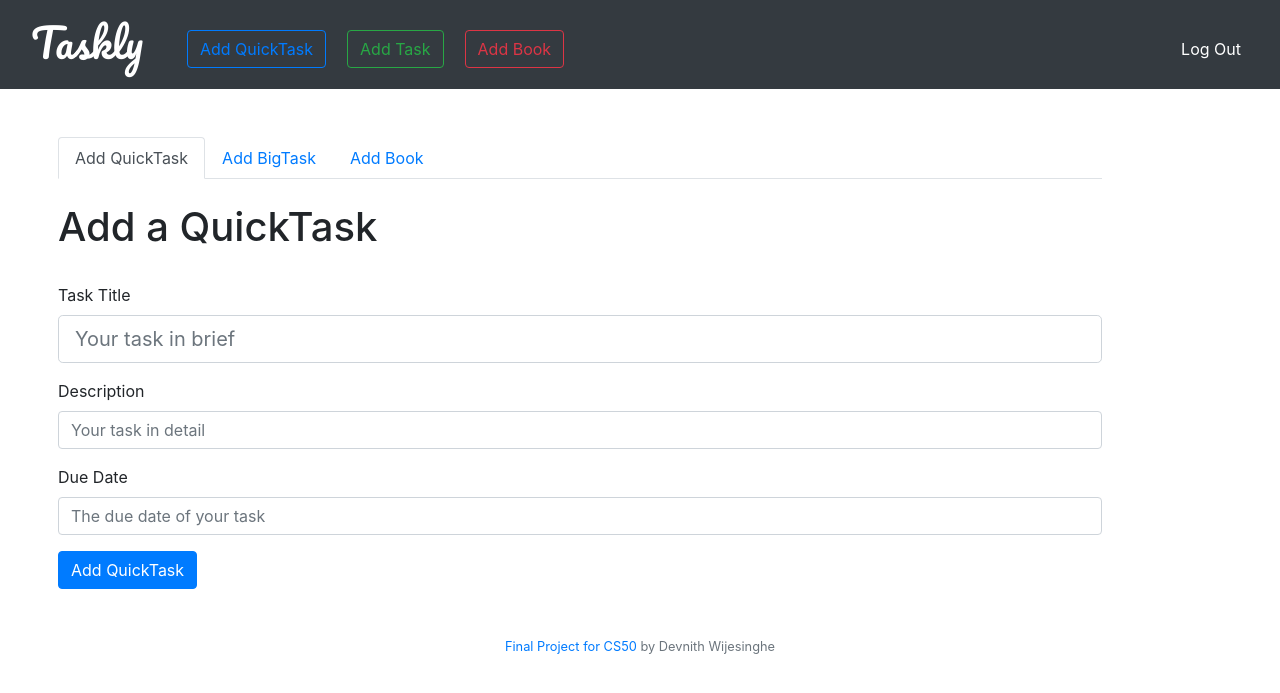
After one commit to devnithw/Cards, a Flask app: page /add in a window 1280 px wide. The commit adds this page. Shown: the top 693 px of the page. Run offline with Flask 2, Linux system fonts and the light colour scheme; a user stored in the database is signed in.

Commit message:
Created the add HTML template to add tasks and books

```diff
--- a/application.py
+++ b/application.py
@@ -322,3 +322,10 @@ def dashboard():
 
 
         return redirect("/dashboard")
+
+
+# ADD ROUTE --------------------------------------------------------------------------------------------------------------------
+@app.route('/add', methods=["GET", "POST"])
+@login_required
+def add():
+    return render_template("add.html")
--- /dev/null
+++ b/templates/add.html
@@ -0,0 +1,116 @@
+{% extends "layout.html" %}
+
+{% block title %}
+    Log In
+{% endblock %}
+
+{% block main %}
+<ul class="nav nav-tabs" id="myTab" role="tablist">
+    <li class="nav-item">
+      <a class="nav-link active" id="home-tab" data-toggle="tab" href="#quick" role="tab" aria-controls="home" aria-selected="true">Add QuickTask</a>
+    </li>
+    <li class="nav-item">
+      <a class="nav-link" id="profile-tab" data-toggle="tab" href="#big" role="tab" aria-controls="profile" aria-selected="false">Add BigTask</a>
+    </li>
+    <li class="nav-item">
+      <a class="nav-link" id="contact-tab" data-toggle="tab" href="#book" role="tab" aria-controls="contact" aria-selected="false">Add Book</a>
+    </li>
+  </ul>
+  <div class="tab-content" id="myTabContent">
+
+    <div class="tab-pane fade show active" id="quick" role="tabpanel" aria-labelledby="home-tab">
+      <br>
+      <!--Add QuickTask-->
+      <h1 style="text-align: left;">Add a QuickTask</h1>
+      <br>
+      <form style="text-align: left;">
+        <div class="form-group">
+          <label for="exampleInputEmail1">Task Title</label>
+          <input class="form-control form-control-lg" type="text" placeholder="Your task in brief" name="title">
+        </div>
+        <div class="form-group">
+          <label for="exampleInputPassword1">Description</label>
+          <input type="text" class="form-control" id="desc" placeholder="Your task in detail" name="desc">
+        </div>
+        <div class="form-group">
+          <label for="exampleInputPassword1">Due Date</label>
+          <input type="text" class="form-control" id="date" placeholder="The due date of your task" name="date">
+        </div>
+        <button type="submit" class="btn btn-primary">Add QuickTask</button>
+      </form>
+
+    </div>
+
+    <div class="tab-pane fade" id="big" role="tabpanel" aria-labelledby="profile-tab">
+      <!--Add BigTask-->
+      <br>
+      <h1 style="text-align: left;">Add a BigTask</h1>
+      <br>
+      <form style="text-align: left;">
+        <div class="form-group">
+          <label for="exampleInputEmail1">Task Title</label>
+          <input class="form-control form-control-lg" type="text" placeholder="Your task in brief" name="title">
+        </div>
+        <div class="form-group">
+          <label for="exampleInputPassword1">Due Date</label>
+          <input type="text" class="form-control" id="date" placeholder="The due date of your task" name="date">
+        </div>
+        <div class="form-group">
+          <label for="exampleInputPassword1">Subtasks</label>
+          <div class="input-group input-group-sm mb-3">
+            <div class="input-group-prepend">
+              <span class="input-group-text" id="inputGroup-sizing-sm">Subtask</span>
+            </div>
+            <input type="text" class="form-control" aria-label="Sizing example input" aria-describedby="inputGroup-sizing-sm" placeholder="Subtask (Optional)" name="subtask1">
+          </div>
+          <div class="input-group input-group-sm mb-3">
+            <div class="input-group-prepend">
+              <span class="input-group-text" id="inputGroup-sizing-sm">Subtask</span>
+            </div>
+            <input type="text" class="form-control" aria-label="Sizing example input" aria-describedby="inputGroup-sizing-sm" placeholder="Subtask (Optional)" name="subtask2">
+          </div>
+          <div class="input-group input-group-sm mb-3">
+            <div class="input-group-prepend">
+              <span class="input-group-text" id="inputGroup-sizing-sm">Subtask</span>
+            </div>
+            <input type="text" class="form-control" aria-label="Sizing example input" aria-describedby="inputGroup-sizing-sm" placeholder="Subtask (Optional)" name="subtask3">
+          </div>
+        </div>
+
+
+        <button type="submit" class="btn btn-success">Add QuickTask</button>
+      </form>
+
+
+
+
+
+
+    </div>
+
+    <div class="tab-pane fade" id="book" role="tabpanel" aria-labelledby="contact-tab">
+
+      <!--Add Book-->
+      <br>
+      <h1 style="text-align: left;">Add a Book</h1>
+      <br>
+      <form style="text-align: left;">
+        <div class="form-group">
+          <label for="exampleInputEmail1">Book Title</label>
+          <input class="form-control form-control-lg" type="text" placeholder="The title of your book" name="title">
+        </div>
+        <div class="form-group">
+          <label for="exampleInputPassword1">Total Pages</label>
+          <input type="number" class="form-control" id="desc" placeholder="Total number of pages in your book" name="totalPages" min="1">
+        </div>
+        <div class="form-group">
+          <label for="exampleInputPassword1">Current Page</label>
+          <input type="number" class="form-control" id="date" placeholder="The page you are reading right now" name="currentPage" min="1">
+        </div>
+        <button type="submit" class="btn btn-danger">Add Book</button>
+      </form>
+
+
+    </div>
+  </div>
+{% endblock %}
--- a/templates/layout.html
+++ b/templates/layout.html
@@ -42,9 +42,9 @@
           <div class="collapse navbar-collapse" id="navbarNav">
                 {% if session.user_id %}
                     <ul class="navbar-nav mr-auto mt-2">
-                        <li class="nav-item"><a class="nav-link" href="#" style="color: white;"><button class="btn btn-outline-primary me-2" type="button" style="margin-left: 10px;">Add QuickTask</button></a></li>
-                        <li class="nav-item"><a class="nav-link" href="#" style="color: white;"><button class="btn btn-outline-success me-2" type="button" style="margin-left: 5px;">Add Task</button></a></li>
-                        <li class="nav-item"><a class="nav-link" href="#" style="color: white;"><button class="btn btn-outline-danger me-2" type="button" style="margin-left: 5px;">Add Book</button></a></li>
+                        <li class="nav-item"><a class="nav-link" href="/add" style="color: white;"><button class="btn btn-outline-primary me-2" type="button" style="margin-left: 10px;">Add QuickTask</button></a></li>
+                        <li class="nav-item"><a class="nav-link" href="/add" style="color: white;"><button class="btn btn-outline-success me-2" type="button" style="margin-left: 5px;">Add Task</button></a></li>
+                        <li class="nav-item"><a class="nav-link" href="/add" style="color: white;"><button class="btn btn-outline-danger me-2" type="button" style="margin-left: 5px;">Add Book</button></a></li>
                     </ul>
                     <ul class="navbar-nav ml-auto mt-2">
                         <li class="nav-item"><a class="nav-link" href="/logout" style="color: white;">Log Out</a></li>
```
